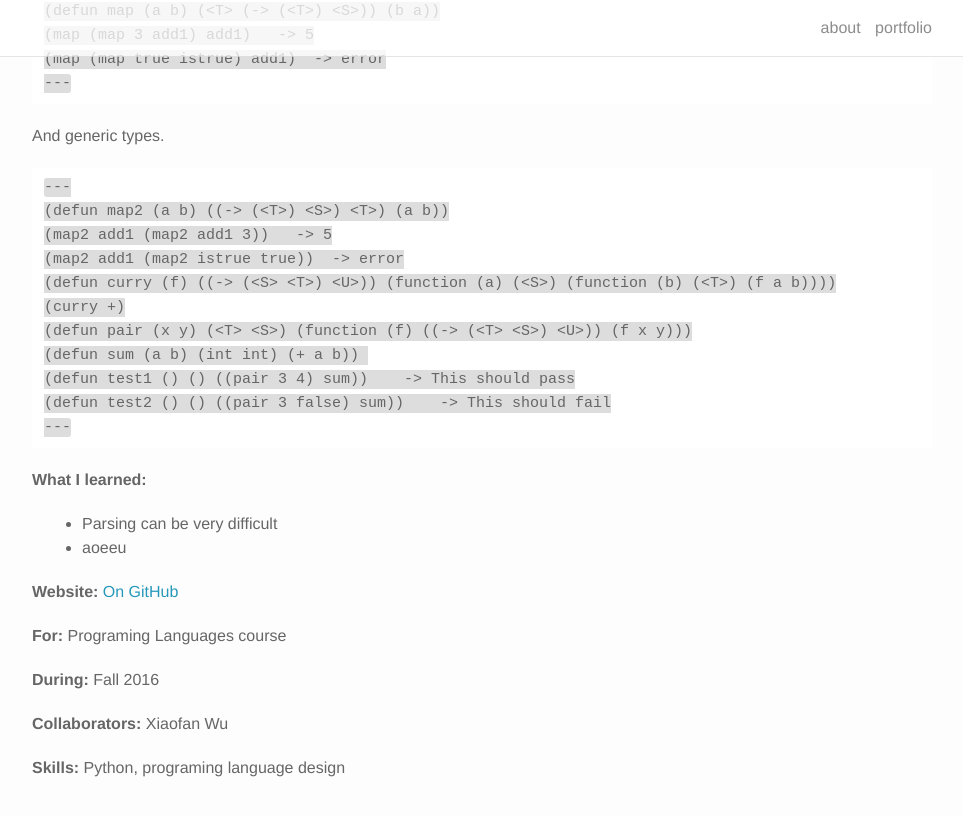
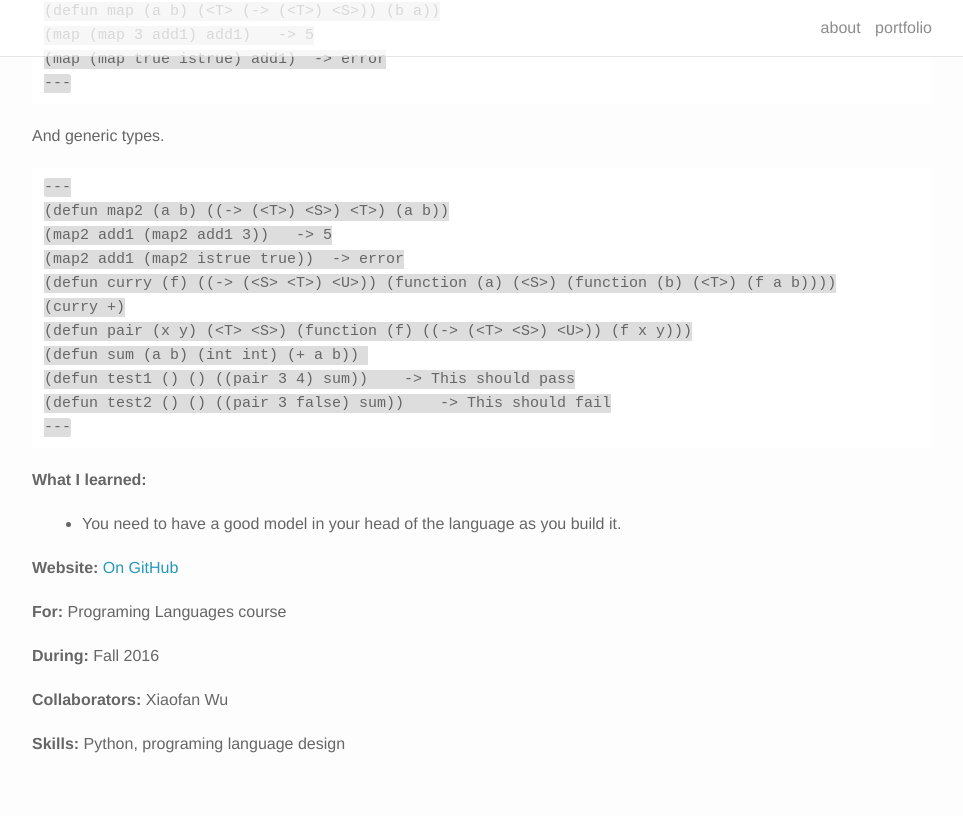
Before and after one commit to LucyWilcox/LucyWilcox.github.io, a Jekyll site: the page built from _portfolio/7_project.markdown, in a window 1280 px wide and 900 px high, scrolled down 770 px. Shown: the top 816 px of the window, without its empty margins (158-1121 px from the left). Built offline with Jekyll 4.4.1, drawn with Linux system fonts in a browser that asks for light colours; nearby versions of some CDN libraries.

Commit message:
finishing pld

```diff
--- a/_portfolio/7_project.markdown
+++ b/_portfolio/7_project.markdown
@@ -47,8 +47,7 @@ And generic types.
 
 
 <b>What I learned:</b>
-- Parsing can be very difficult
-- aoeeu
+- You need to have a good model in your head of the language as you build it.
 
 <b>Website: </b> <a href="https://github.com/LucyWilcox/PL-2016/blob/master/final.py">On GitHub</a>
 
```
